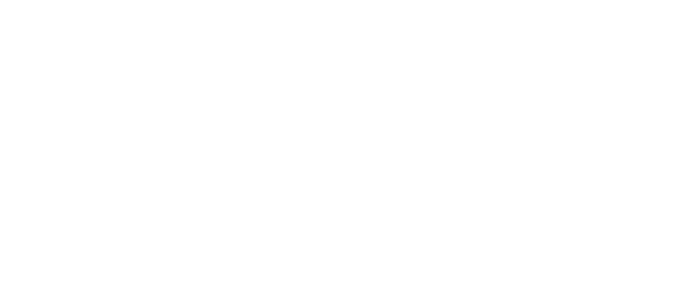
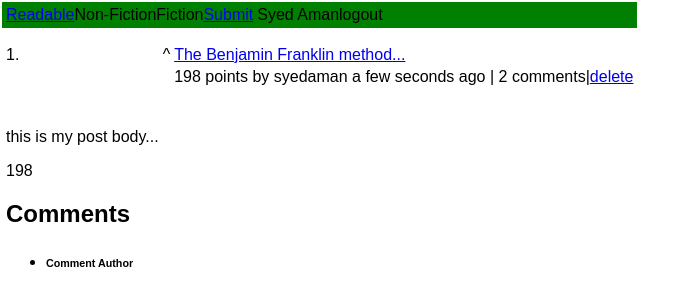
Before and after one commit to islamhaqq/Readable, a React (Create React App) app: page /post/post1 in a window 1280 px wide. Shown: the top 306 px of the page, without its empty margins (0-698 px from the left). Built offline with nearby package versions, Linux system fonts and the light colour scheme.

Commit message:
create the post detail page

```diff
--- a/src/components/Home.js
+++ b/src/components/Home.js
@@ -1,11 +1,13 @@
 import React from 'react';
 import PropTypes from 'prop-types';
+import { Route } from 'react-router-dom';
 
 import NavBar from '../components/NavBar';
 import TableSpacerRow from '../components/TableSpacerRow';
-import Post from '../components/Post';
+import PostsBoard from '../components/PostsBoard';
+import PostDetail from '../components/PostDetail';
 
-const Home = ({ posts, onUpvotePost }) => (
+const Home = ({ posts, onUpvotePost, match }) => (
 	<div>
 		<table className="readable">
 			<tbody className="readable-content">
@@ -13,27 +15,33 @@
 
 				<TableSpacerRow height="10px" />
 
-				<tr className="home-container">
-					<td>
-						<table className="home-content">
-							{posts.map((post, index) => (
-								<Post
-									post={post}
-									onUpvote={onUpvotePost}
-									rank={index + 1}
-									key={index}
-								/>
-							))}
-						</table>
-					</td>
-				</tr>
+				<Route
+					path="/"
+					exact
+					render={() => (
+						<PostsBoard
+							posts={Object.keys(posts).map(key => posts[key])}
+							onUpvotePost={onUpvotePost}
+						/>
+					)}
+				/>
+
+				<Route
+					path="/post/:postId"
+					render={props => (
+						<PostDetail
+							post={posts[props.match.params.postId]}
+							onUpvotePost={onUpvotePost}
+						/>
+					)}
+				/>
 			</tbody>
 		</table>
 	</div>
 );
 
 Home.propTypes = {
-	posts: PropTypes.array.isRequired,
+	posts: PropTypes.object.isRequired,
 	onUpvotePost: PropTypes.func.isRequired,
 };
 
--- a/src/components/PostDetail.js
+++ b/src/components/PostDetail.js
@@ -1,38 +1,40 @@
-import React, { Component } from 'react';
+import React from 'react';
+import PropTypes from 'prop-types';
 
+import postPropType from '../utils/proptypes/postPropType';
 import Post from './Post';
 
-class PostDetail extends Component {
-	render() {
-		return (
-			<tr class="post-detail-container">
-				<Post />
-				<p class="post-body">
-					Lorem ipsum dolor sit amet, consectetur adipiscing elit. In lacinia
-					libero a est rhoncus, ac scelerisque arcu euismod. Suspendisse
-					potenti. Morbi et cursus enim, at ullamcorper lacus. Suspendisse eu
-					eleifend mauris, at varius sem. Fusce nunc eros, ullamcorper sed diam
-					non, vulputate cursus ex. Etiam ullamcorper enim urna, at ullamcorper
-					sapien dapibus vel. Ut interdum libero vitae rutrum tempus. Aliquam
-					eleifend urna elit, quis mattis diam ornare ut. Integer hendrerit
-					aliquet quam eu efficitur. Donec ac felis nibh. Curabitur nec lorem
-					sit amet nibh dapibus pulvinar sed eu tellus. Donec lacinia
-					consectetur ultricies. Aenean blandit, tellus auctor fringilla
-					viverra, magna tellus cursus lectus, in volutpat odio est laoreet
-					augue.
-				</p>
-				<span post-vote-score>1</span>
-				<div class="comment-section">
-					<h2 class="comment-section-header">Comments</h2>
-					<ul class="comment-section-comment-list">
-						<li class="comment">
-							<h6 class="comment-author">Comment Author</h6>
-						</li>
-					</ul>
-				</div>
-			</tr>
-		);
-	}
-}
+const PostDetail = ({ post, onUpvotePost }) => (
+	<tr className="post-detail-container">
+		<td>
+			<table>
+				<Post post={post} rank={1} onUpvote={onUpvotePost} />
+
+				<tbody>
+					<tr>
+						<td>
+							<p className="post-body">{post.body}</p>
+							<span className="post-vote-score">{post.points}</span>
+							<div className="comment-section">
+								<h2 className="comment-section-header">Comments</h2>
+								<ul className="comment-section-comment-list">
+									<li className="comment">
+										<h6 className="comment-author">Comment Author</h6>
+									</li>
+								</ul>
+							</div>
+						</td>
+					</tr>
+				</tbody>
+			</table>
+		</td>
+	</tr>
+);
+
+Post.propTypes = {
+	post: postPropType,
+	rank: PropTypes.number.isRequired,
+	onUpvote: PropTypes.func.isRequired,
+};
 
 export default PostDetail;
--- /dev/null
+++ b/src/components/PostsBoard.js
@@ -0,0 +1,27 @@
+import React from 'react';
+import PropTypes from 'prop-types';
+
+import Post from '../components/Post';
+const PostsBoard = ({ posts, onUpvotePost }) => (
+	<tr className="home-container">
+		<td>
+			<table className="home-content">
+				{posts.map((post, index) => (
+					<Post
+						post={post}
+						onUpvote={onUpvotePost}
+						rank={index + 1}
+						key={index}
+					/>
+				))}
+			</table>
+		</td>
+	</tr>
+);
+
+PostsBoard.propTypes = {
+	posts: PropTypes.array.isRequired,
+	onUpvotePost: PropTypes.func.isRequired,
+};
+
+export default PostsBoard;
--- a/src/containers/App.js
+++ b/src/containers/App.js
@@ -14,13 +14,11 @@
 			<div>
 				<Route
 					path="/"
-					exact
-					render={() => (
+					render={props => (
 						<Home
-							posts={Object.keys(this.props.posts).map(
-								key => this.props.posts[key],
-							)}
+							posts={this.props.posts}
 							onUpvotePost={this.props.onUpvotePost}
+							{...props}
 						/>
 					)}
 				/>
```
